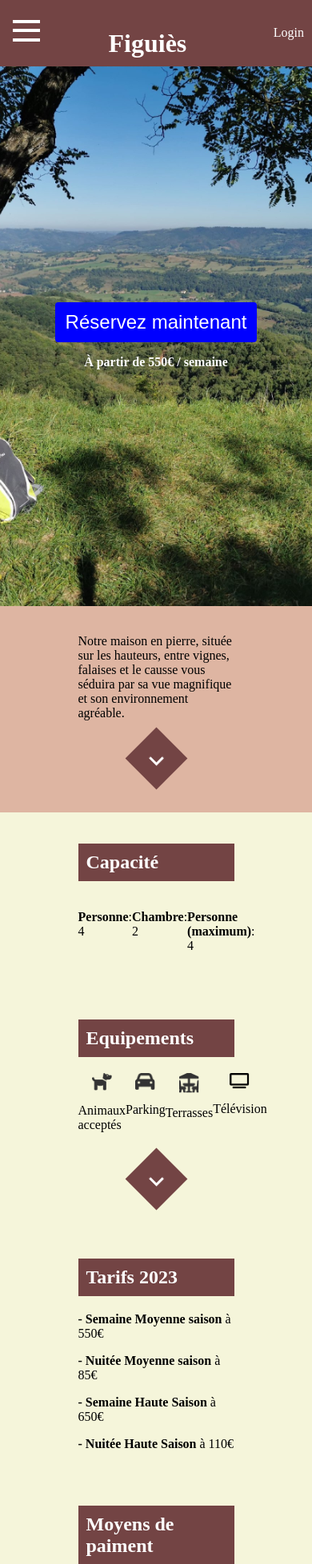
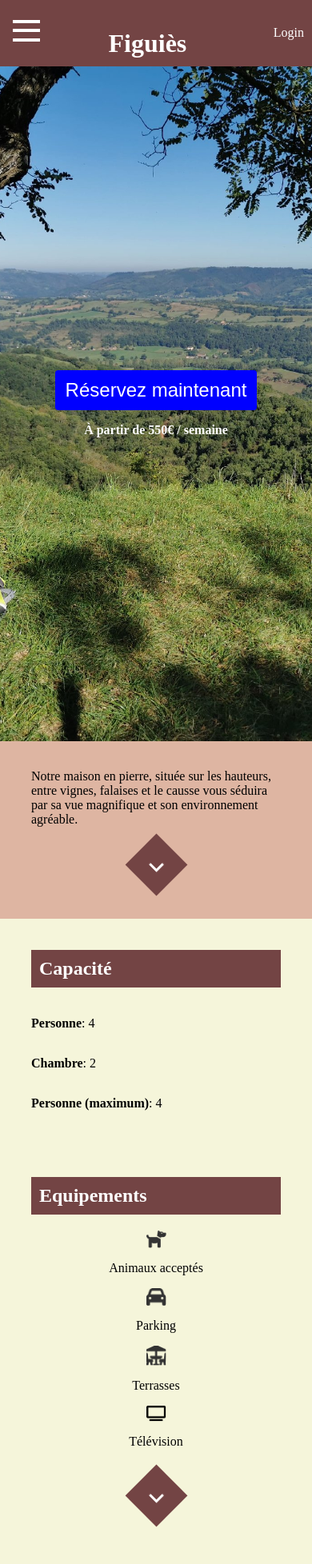
Before and after one commit to mateoisabey/ProjetWebGite, a PHP site: page / in a window 390 px wide. Shown: the top 1956 px of the page at 80% size. Run offline with PHP 8.4, Linux system fonts and the light colour scheme; some libraries are stand-ins or nearby versions.

Commit message:
Begin the responsive

```diff
--- a/index.php
+++ b/index.php
@@ -7,9 +7,7 @@
     <link rel="stylesheet" href="https://unpkg.com/leaflet@1.7.1/dist/leaflet.css" />
     <script src="./javascript/index.js"></script>
     <script src="https://unpkg.com/leaflet@1.7.1/dist/leaflet.js"></script>
-
-
-
+    <meta name="viewport" content="width=device-width, initial-scale=1">
 </head>
     <body>
         <div>
--- a/style/index.css
+++ b/style/index.css
@@ -51,6 +51,10 @@ body {
     flex-direction: column;
     justify-content: center;
     align-items: center;
+
+    @media screen and (max-width: 768px){
+        height: 100vh;
+    }
 }
 
 .section-background p {
@@ -71,6 +75,10 @@ body {
     display: flex;
     justify-content: center;
     align-items: center;
+
+    @media screen and (max-width: 768px){
+        padding: 5% 10%;
+    }
 }
 
 .section-background-Color2 {
@@ -81,6 +89,10 @@ body {
     display: flex;
     justify-content: center;
     align-items: center;
+
+    @media screen and (max-width: 768px){
+        padding: 5% 10%;
+    }
 }
 
 /* Style pour le conteneur du header */
@@ -146,6 +158,11 @@ body {
     flex-direction: row;
     justify-content: space-between;
     margin-bottom: 15px;
+
+    @media screen and (max-width: 550px){
+        flex-wrap: wrap;
+        flex-direction: column;
+    }
 }
 
 .equipment-logo-and-text {
@@ -157,6 +174,14 @@ body {
 .equipment-details-list {
     display: grid;
     grid-template-columns: 1fr 1fr 1fr;
+
+    @media screen and (max-width: 768px){
+        grid-template-columns: 1fr 1fr;
+    }
+
+    @media screen and (max-width: 425px){
+        grid-gap: 1em;
+    }
 }
 
 .little-logo {
```
